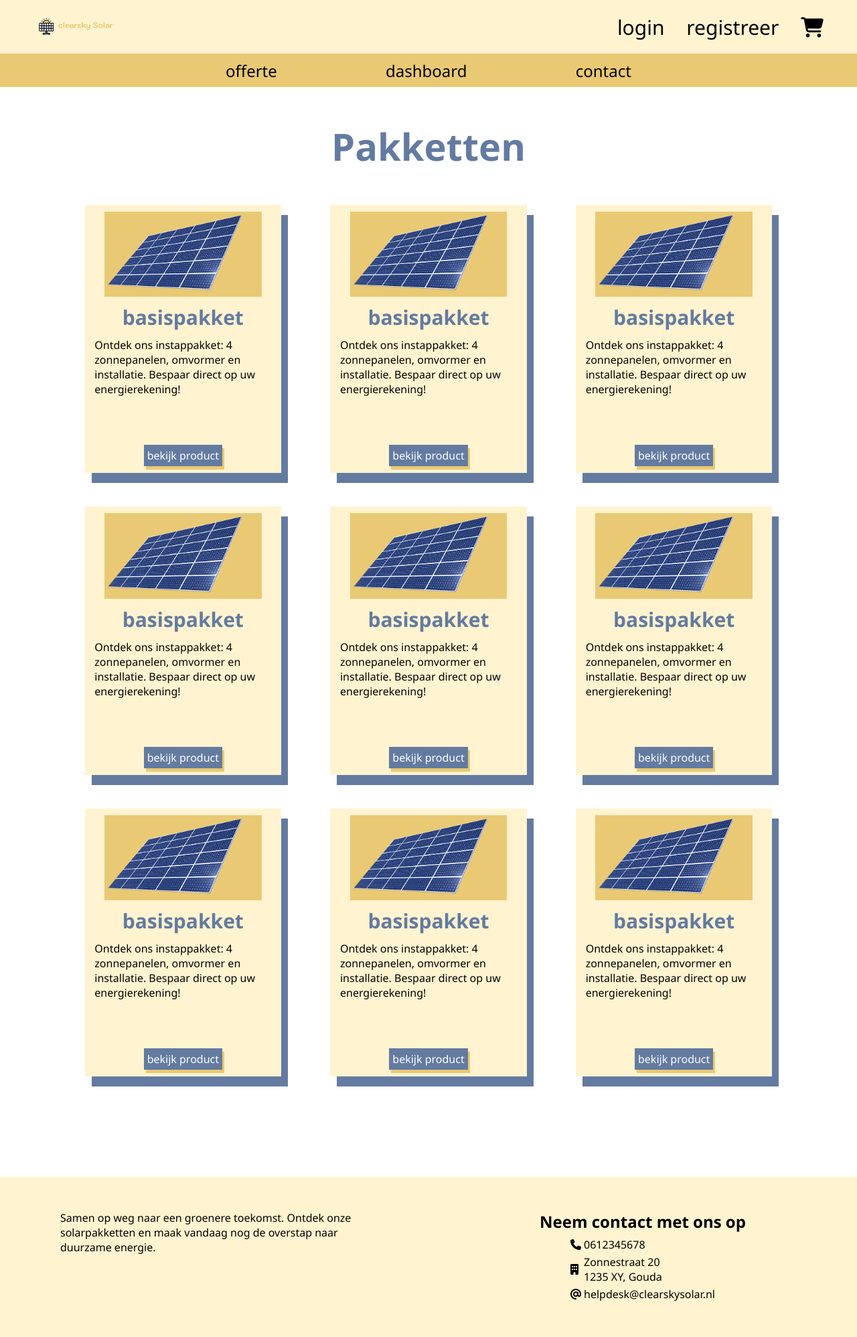
After one commit to jayem747/zonnepanelen, a PHP site: page /producten.php in a window 1280 px wide. The commit adds this page. Shown: the whole page at 67% size. Run offline with PHP 8.4, Linux system fonts and the light colour scheme; some libraries are stand-ins or nearby versions.

Commit message:
extra toegevoegd

```diff
--- a/css/style.css
+++ b/css/style.css
@@ -5,7 +5,6 @@ STYLE SECTIONS
 - HEADER SECTION
 - FOOTER SECTION
 - MAIN SECTION
-- FOOTER SECTION
 */
 
 
@@ -25,7 +24,7 @@ CONTENT
     font-family: "Segoe UI", sans-serif;
 }
 
-#main_content {
+.main_content {
     margin: 0 90px;
     margin-top: calc(80px + 50px)
 }
@@ -56,6 +55,7 @@ a {
 .divider_150px {
     height: 150px;
 }
+
 
 /*-----------------------------------------------------------------------------*/
 
@@ -198,6 +198,7 @@ CONTENT
 #products_grid {
     display: grid;
     grid-template-columns: auto auto auto;
+    row-gap: 50px;
 }
 
 
@@ -223,6 +224,8 @@ CONTENT
 
 .product_container h2 {
     text-align: center;
+    color: #637ba0;
+    font-size: 30px;
 }
 
 .product_container p {
@@ -241,9 +244,13 @@ CONTENT
     margin: 10px auto;
 }
 
-/*-----------------------------------------------------------------------------*/
-
-
-/* FOOTER SECTION */
+.products_page_link {
+    text-align: center;
+    background-color: #637ba0;
+    box-shadow: 3px 5px #e9c973;
+    color: #fff;
+    padding: 10px;
+    border-radius: 5px;
+}
 
 /*-----------------------------------------------------------------------------*/
--- a/index.php
+++ b/index.php
@@ -2,7 +2,7 @@
 require_once("php/header.php");
 ?>
 
-<div id="main_content">
+<div class="main_content">
     <div class="welcome">
         <h1>Welkom Bij</br>Clearsky Solar</h1>
         <p>uw partner in duurzame energieoplossingen</p>
@@ -41,10 +41,12 @@ require_once("php/header.php");
             <p>Ontdek ons instappakket: 4 zonnepanelen, omvormer en installatie. Bespaar direct op uw energierekening!</p>
             <a href="product.php?productID=#" class="view_product_button">bekijk product</a>
         </section>
+        <section><!-- empty section for spacing of button --></section>
+        <a href="producten.php" class="products_page_link">Zie meer</a>
     </section>
 
     <section class="divider_50px"><!-- space between products and text --></section>
-    <p class="solar_intro_text">Bij SolarTech geloven we in de kracht van de zon en streven we ernaar om groene energie toegankelijk te maken voor iedereen. Onze hoogwaardige solarpakketten bieden niet alleen een milieuvriendelijke manier om uw energieverbruik te verminderen, maar ook om te besparen op uw energierekening op de lange termijn. Of u nu op zoek bent naar zonne-energiesystemen voor uw huis, bedrijf of gemeenschap, ons deskundige team staat klaar om u te begeleiden bij elke stap van het proces Bij Clearsky Solar geloven we in de kracht van de zon en streven we ernaar om groene energie toegankelijk te maken voor iedereen. Onze hoogwaardige solarpakketten bieden niet alleen een milieuvriendelijke manier om uw energieverbruik te verminderen, maar ook om te besparen op uw energierekening op de lange termijn. Of u nu op zoek bent naar zonne-energiesystemen voor uw huis, bedrijf of gemeenschap, ons deskundige team staat klaar om u te begeleiden bij elke stap van het proces</p>
+    <p class="solar_intro_text">Bij SolarTech geloven we in de kracht van de zon en streven we ernaar om groene energie toegankelijk te maken voor iedereen. Onze hoogwaardige solarpakketten bieden niet alleen een milieuvriendelijke manier om uw energieverbruik te verminderen, maar ook om te besparen op uw energierekening op de lange termijn. Of u nu op zoek bent naar zonne-energiesystemen voor uw huis, bedrijf of gemeenschap, ons deskundige team staat klaar om u te begeleiden bij elke stap van het proces Bij Clearsky Solar geloven we in de kracht van de zon en streven we ernaar om groene energie toegankelijk te maken voor iedereen. Onze hoogwaardige solarpakketten bieden niet alleen een milieuvriendelijke manier om uw energieverbruik te verminderen, maar ook om te besparen op uw energierekening op de lange termijn. Of u nu op zoek bent naar zonne-energiesystemen voor uw huis, bedrijf of gemeenschap, ons deskundige team staat klaar om u te begeleiden bij elke stap van het proces.</p>
 </div>
 <?php
 require_once("php/footer.php");
--- /dev/null
+++ b/js/animations.js
@@ -0,0 +1,69 @@
+/*
+ANIMATION SECTIONS
+
+- GENERAL SECTION
+- HEADER SECTION
+- FOOTER SECTION
+- MAIN SECTION
+*/
+
+
+/* GENERAL SECTION */
+/*
+CONTENT
+- BUTTONS
+- PRODUCT
+*/
+
+/* BUTTONS */
+const product_buttons = document.querySelectorAll(
+    ".product_container .view_product_button, .products_page_link"
+);
+
+product_buttons.forEach(product_button => {
+    // Create animation for each button
+    let button_animation = gsap.to(product_button, {
+        paused: true,
+        boxShadow: "3px 5px #cad8de"
+    });
+
+    product_button.addEventListener("mouseenter", () => button_animation.play());
+    product_button.addEventListener("mouseleave", () => button_animation.reverse());
+});
+
+
+/* PRODUCT */
+const product_containers = document.querySelectorAll(".product_container")
+
+product_containers.forEach(product_container => {
+  // Create animation for each button
+  let container_animation = gsap.to(product_container, {
+      paused: true,
+      boxShadow: "3px 5px #e9c973"
+  });
+
+  product_container.addEventListener("mouseenter", () => container_animation.play());
+  product_container.addEventListener("mouseleave", () => container_animation.reverse());
+});
+/*-----------------------------------------------------------------------------*/
+
+
+/* HEADER SECTION */
+
+/*-----------------------------------------------------------------------------*/
+
+
+/* FOOTER SECTION */
+
+/*-----------------------------------------------------------------------------*/
+
+
+/* MAIN SECTION */
+/*
+CONTENT
+- INDEX.PHP
+*/
+
+/* INDEX.PHP */
+
+/*-----------------------------------------------------------------------------*/
--- a/php/footer.php
+++ b/php/footer.php
@@ -19,13 +19,10 @@
                         <td>helpdesk@clearskysolar.nl</td>
                     </td>
                 </table>
-                <!--ul>
-                    <li><i class="fa-solid fa-phone"></i>06-12345678</li>
-                    <li><i class="fa-solid fa-building"></i>Zonnestraat 20</br>1235 XY, Gouda</li>
-                    <li><i class="fa-solid fa-at"></i>helpdesk@clearskysolar.nl</li>
-                </ul-->
             </section>
         </footer>
         <script src="https://kit.fontawesome.com/74f00c029b.js" crossorigin="anonymous"></script>
+        <script src="https://cdnjs.cloudflare.com/ajax/libs/gsap/3.12.5/gsap.min.js"></script>
+        <script src="js/animations.js"></script>
     </body>
 </html>
--- a/php/header.php
+++ b/php/header.php
@@ -12,7 +12,7 @@
                 <a href="index.php"><img src="img/logo.png" alt="site_logo" class="site_logo"></a>
             </section>
             <section class="header_right_side">
-                <a href="#">login</a>
+                <a href="login.php">login</a>
                 <a href="#">registreer</a>
                 <a href="cart.php" class="shopping_cart"><i class="fa-solid fa-cart-shopping"></i></a>
             </section>
--- /dev/null
+++ b/producten.php
@@ -0,0 +1,86 @@
+<?php
+require_once("php/header.php");
+?>
+<div class="main_content">
+    <section class="divider_50px"><!-- divider --></section>
+    <h1 class="blue_top_text">Pakketten</h1>
+    <section class="divider_50px"><!-- divider --></section>
+    <section id="products_grid">
+        <section class="product_container">
+            <section class="color_product_image">
+                <img src="img/solar_image.png" class="product_image">
+            </section>
+            <h2>basispakket</h2>
+            <p>Ontdek ons instappakket: 4 zonnepanelen, omvormer en installatie. Bespaar direct op uw energierekening!</p>
+            <a href="product.php?productID=#" class="view_product_button">bekijk product</a>
+        </section>
+        <section class="product_container">
+            <section class="color_product_image">
+                <img src="img/solar_image.png" class="product_image">
+            </section>
+            <h2>basispakket</h2>
+            <p>Ontdek ons instappakket: 4 zonnepanelen, omvormer en installatie. Bespaar direct op uw energierekening!</p>
+            <a href="product.php?productID=#" class="view_product_button">bekijk product</a>
+        </section>
+        <section class="product_container">
+            <section class="color_product_image">
+                <img src="img/solar_image.png" class="product_image">
+            </section>
+            <h2>basispakket</h2>
+            <p>Ontdek ons instappakket: 4 zonnepanelen, omvormer en installatie. Bespaar direct op uw energierekening!</p>
+            <a href="product.php?productID=#" class="view_product_button">bekijk product</a>
+        </section>
+        <section class="product_container">
+            <section class="color_product_image">
+                <img src="img/solar_image.png" class="product_image">
+            </section>
+            <h2>basispakket</h2>
+            <p>Ontdek ons instappakket: 4 zonnepanelen, omvormer en installatie. Bespaar direct op uw energierekening!</p>
+            <a href="product.php?productID=#" class="view_product_button">bekijk product</a>
+        </section>
+        <section class="product_container">
+            <section class="color_product_image">
+                <img src="img/solar_image.png" class="product_image">
+            </section>
+            <h2>basispakket</h2>
+            <p>Ontdek ons instappakket: 4 zonnepanelen, omvormer en installatie. Bespaar direct op uw energierekening!</p>
+            <a href="product.php?productID=#" class="view_product_button">bekijk product</a>
+        </section>
+        <section class="product_container">
+            <section class="color_product_image">
+                <img src="img/solar_image.png" class="product_image">
+            </section>
+            <h2>basispakket</h2>
+            <p>Ontdek ons instappakket: 4 zonnepanelen, omvormer en installatie. Bespaar direct op uw energierekening!</p>
+            <a href="product.php?productID=#" class="view_product_button">bekijk product</a>
+        </section>
+        <section class="product_container">
+            <section class="color_product_image">
+                <img src="img/solar_image.png" class="product_image">
+            </section>
+            <h2>basispakket</h2>
+            <p>Ontdek ons instappakket: 4 zonnepanelen, omvormer en installatie. Bespaar direct op uw energierekening!</p>
+            <a href="product.php?productID=#" class="view_product_button">bekijk product</a>
+        </section>
+        <section class="product_container">
+            <section class="color_product_image">
+                <img src="img/solar_image.png" class="product_image">
+            </section>
+            <h2>basispakket</h2>
+            <p>Ontdek ons instappakket: 4 zonnepanelen, omvormer en installatie. Bespaar direct op uw energierekening!</p>
+            <a href="product.php?productID=#" class="view_product_button">bekijk product</a>
+        </section>
+        <section class="product_container">
+            <section class="color_product_image">
+                <img src="img/solar_image.png" class="product_image">
+            </section>
+            <h2>basispakket</h2>
+            <p>Ontdek ons instappakket: 4 zonnepanelen, omvormer en installatie. Bespaar direct op uw energierekening!</p>
+            <a href="product.php?productID=#" class="view_product_button">bekijk product</a>
+        </section>
+    </section>
+    <section class="divider_150px"></section>
+</div>
+<?php
+require_once("php/footer.php");
+?>
```
Also changed, not shown: login.php (added).
